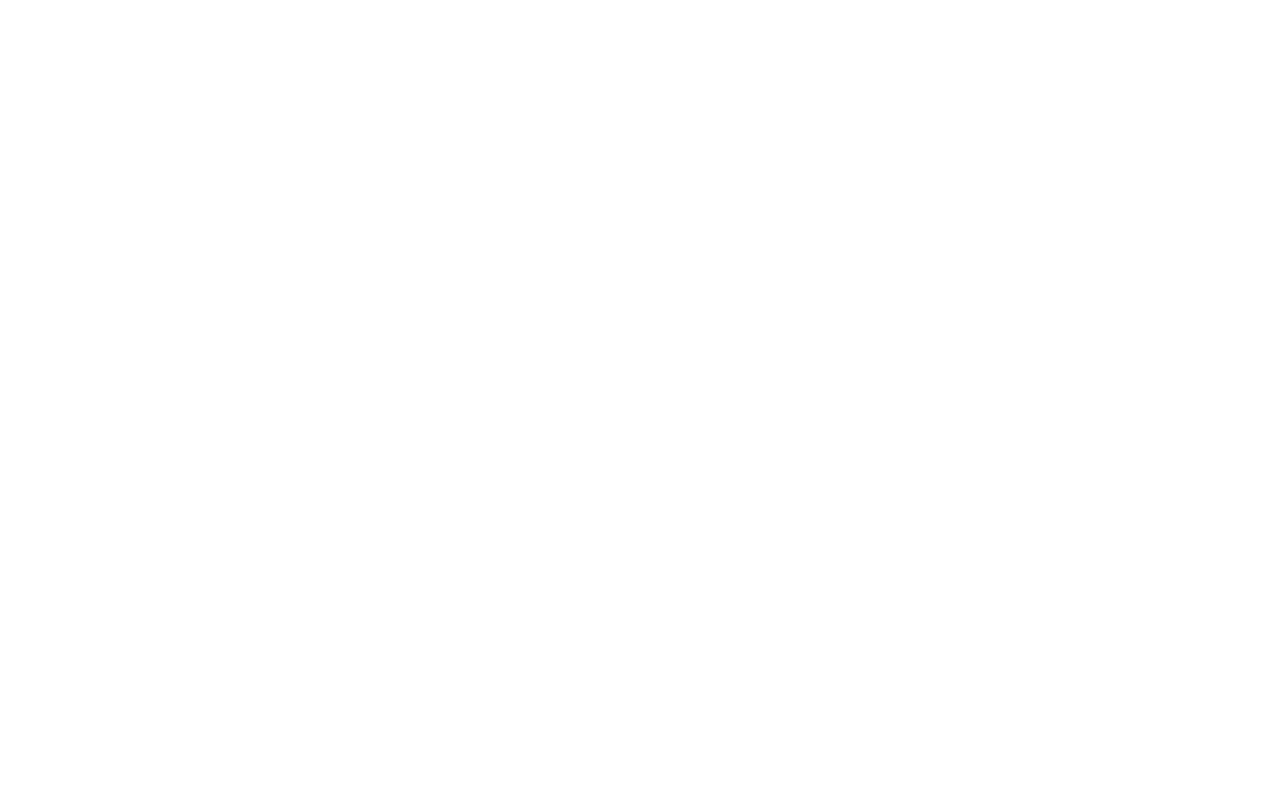
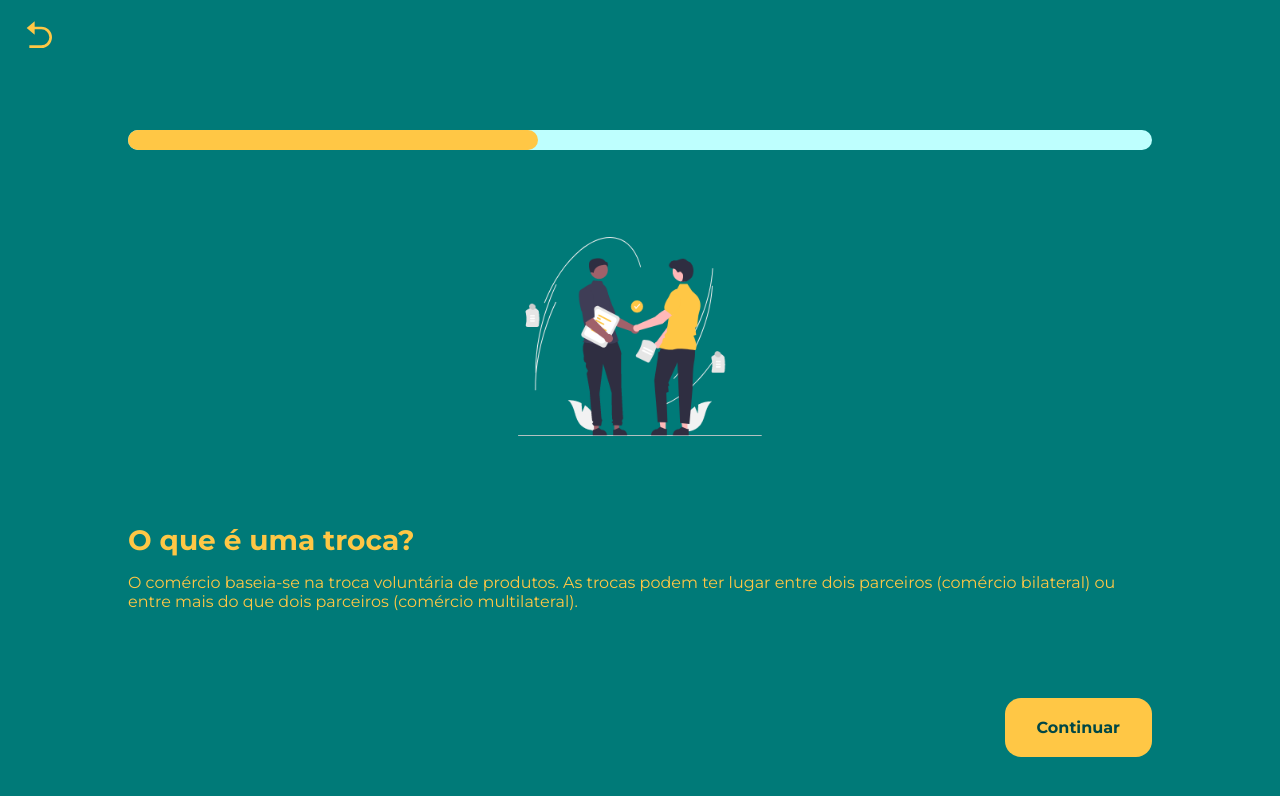
Before and after one commit to GustavoGaldino/FinAumente, a React (Create React App) app in the folder app/: page /trade in a window 1280 px wide. Before the commit this address had no page. Shown: the top 796 px of the page. Built offline with nearby package versions, Linux system fonts and the light colour scheme; the HTML template or start-up script is replaced by a standard one.

Commit message:
Finished trade example page

```diff
--- a/app/src/App.js
+++ b/app/src/App.js
@@ -9,6 +9,8 @@
 import Hamburguer from './Pages/Hamburguer/Hamburguer'
 import Friends from './Pages/Friends/Friends'
 import AddFriend from './Pages/AddFriend/AddFriend'
+import Trade from './Pages/Trade/Trade'
+import TradeExample from './Pages/TradeExample/TradeExample'
 
 function App() {
 	return (
@@ -21,6 +23,8 @@
 				<Route path="/hamburguer" element={ <Hamburguer /> } />
 				<Route path="/friends" element={ <Friends /> } />
 				<Route path="/add-friend" element={ <AddFriend /> } />
+				<Route path="/trade" element={ <Trade /> } />
+				<Route path="/trade-example" element={ <TradeExample /> } />
 			</Routes>
 		</Router>
 	);
--- a/app/src/Pages/AddFriend/AddFriend.js
+++ b/app/src/Pages/AddFriend/AddFriend.js
@@ -1,8 +1,6 @@
 import './AddFriend.css'
 
 import { Link } from 'react-router-dom';
-
-import Input from '../Register/Input';
 
 import { RiArrowGoBackFill } from 'react-icons/ri';
 
--- /dev/null
+++ b/app/src/Pages/Trade/Trade.css
@@ -0,0 +1,68 @@
+.trade-container {
+    width: 100vw;
+    height: 100vh;
+    background-color: var(--blue-darker);
+    display: flex;
+    flex-direction: column;
+    justify-content: space-around;
+    align-items: center;
+}
+
+.progress-bar-outer{
+    width: 80vw;
+    height: 1.25rem;
+    background-color: var(--aqua-very-light);
+    border-radius: 1rem;
+    display: flex;
+    justify-content: start;
+}
+
+.progress-bar-inner {
+    height: 1.25rem;
+    width: 40%;
+    border-radius: 1rem;
+    background-color: var(--yellow-font);
+}
+
+.trade-texts{
+    text-align: left;
+    width: 80vw;
+    color: var(--yellow-font);
+}
+
+.trade-texts h1{
+    font-size: 1.75rem;
+}
+
+.trade-texts span{
+    font-size: 1rem;
+    margin-top: 1rem;
+}
+
+.trade-img-div img {
+    width: 80%;
+}
+
+.trade-img-div {
+    display: flex;
+    justify-content: center;
+    align-items: center;
+}
+
+.trade-texts-title {
+    margin-bottom: 1rem;
+}
+
+.trade-btn {
+    background-color: var(--yellow-font);
+    color: var(--aqua-text);
+    padding: 1.25rem 2rem;
+    font-weight: bold;
+    border-radius: 1rem;
+}
+
+.trade-btn-div {
+    width: 80vw;
+    display: flex;
+    justify-content: flex-end;
+}
--- /dev/null
+++ b/app/src/Pages/Trade/Trade.js
@@ -0,0 +1,50 @@
+import './Trade.css'
+
+import { Link } from 'react-router-dom';
+
+import { RiArrowGoBackFill } from 'react-icons/ri';
+
+import tradeSrc from '../../assets/images/trade2.png'
+
+const Trade = () => {
+    return (
+        <div className="trade-container">
+            <Link to="/journey">
+                <RiArrowGoBackFill
+                    size="2rem"
+                    style={{
+                        position: "absolute",
+                        left: "1.5rem",
+                        top : "1.25rem",
+                        fontWeight: "bold",
+                        cursor: "pointer",
+                        color: "FFC745"
+                    }}
+                />
+            </Link>
+            <div className="progress-bar-outer">
+                <div className="progress-bar-inner"></div>
+            </div>
+            <div className="trade-img-div">
+                <img src={tradeSrc} />
+            </div>
+            <div className="trade-texts">
+                <div className="trade-texts-title">
+                    <h1>O que é uma troca?</h1>
+                </div>
+                <span>
+                    O comércio baseia-se na troca voluntária de produtos. As trocas podem ter lugar entre dois parceiros (comércio bilateral) ou entre mais do que dois parceiros (comércio multilateral).
+                </span>
+            </div>
+            <div className="trade-btn-div">
+                <Link to="/trade-example">
+                    <button className="trade-btn">
+                        Continuar
+                    </button>
+                </Link>
+            </div>
+        </div>
+    );
+}
+
+export default Trade;
--- /dev/null
+++ b/app/src/Pages/TradeExample/TradeExample.css
@@ -0,0 +1,53 @@
+.trade-example-container{
+    display: flex;
+    flex-direction: column;
+    width: 100vw;
+    height: 100vh;
+    background-color: var(--blue-darker);
+    justify-content: space-around;
+    align-items: center;
+}
+
+.progress-bar-outer{
+    width: 80vw;
+    height: 1.25rem;
+    background-color: var(--aqua-very-light);
+    border-radius: 1rem;
+    display: flex;
+    justify-content: start;
+}
+
+.progress-bar-inner-2 {
+    height: 1.25rem;
+    width: 60%;
+    border-radius: 1rem;
+    background-color: var(--yellow-font);
+}
+
+.trade-example-title h1{
+    margin-bottom: 1rem;
+    font-size: 1.75rem;
+}
+
+.trade-example-texts span{
+    font-size: 1.25rem;
+    width: 80vw;
+}
+
+.trade-example-texts {
+    display: flex;
+    justify-content: start;
+    color: var(--yellow-font);
+    flex-direction: column;
+}
+
+.trade-example-container img {
+    width: 80%;
+}
+
+.trade-example-second-text {
+    color: var(--yellow-font);
+    width: 80vw;
+    text-align: left;
+    font-size: 1rem;
+}
--- /dev/null
+++ b/app/src/Pages/TradeExample/TradeExample.js
@@ -0,0 +1,57 @@
+import './TradeExample.css'
+
+import { Link } from 'react-router-dom';
+
+import { RiArrowGoBackFill } from 'react-icons/ri';
+
+import tradeExampleSrc from '../../assets/images/trade-example.png'
+
+const TradeExample = () => {
+    return (
+        <div className="trade-example-container">
+            <Link to="/trade">
+                <RiArrowGoBackFill
+                    size="2rem"
+                    style={{
+                        position: "absolute",
+                        left: "2.25rem",
+                        top : "1.25rem",
+                        fontWeight: "bold",
+                        cursor: "pointer",
+                        color: "FFC745"
+                    }}
+                />
+            </Link>
+            <div className="progress-bar-outer">
+                <div className="progress-bar-inner-2"></div>
+            </div>
+            <div className="trade-example-texts">
+                <div className="trade-example-title">
+                    <h1>Exemplo</h1>
+                </div>
+                <span>
+                    Lorem ipsum dolor sit amet,
+                    <br /> consectetur adispicing elit.
+                    <br /> Morbi leo lorem, portittor in
+                </span>
+            </div>
+            <img src={tradeExampleSrc} />
+            <div className="trade-example-second-text">
+                <span>
+                    Lorem ipsum dolor sit amet,
+                    <br /> consectetur adispicing elit.
+                    <br /> Morbi leo lorem, portittor in
+                </span>
+            </div>
+            <div className="trade-btn-div">
+                <Link to="/trade-practice">
+                    <button className="trade-btn">
+                        Continuar
+                    </button>
+                </Link>
+            </div>
+        </div>
+    );
+}
+
+export default TradeExample;
```
Also changed, not shown: app/src/assets/images/trade-example.png (renamed from app/src/assets/images/undraw_convert_-2-gjv.png), app/src/assets/images/trade2.png (renamed from app/src/assets/images/undraw_business_deal_re_up4u.png).
